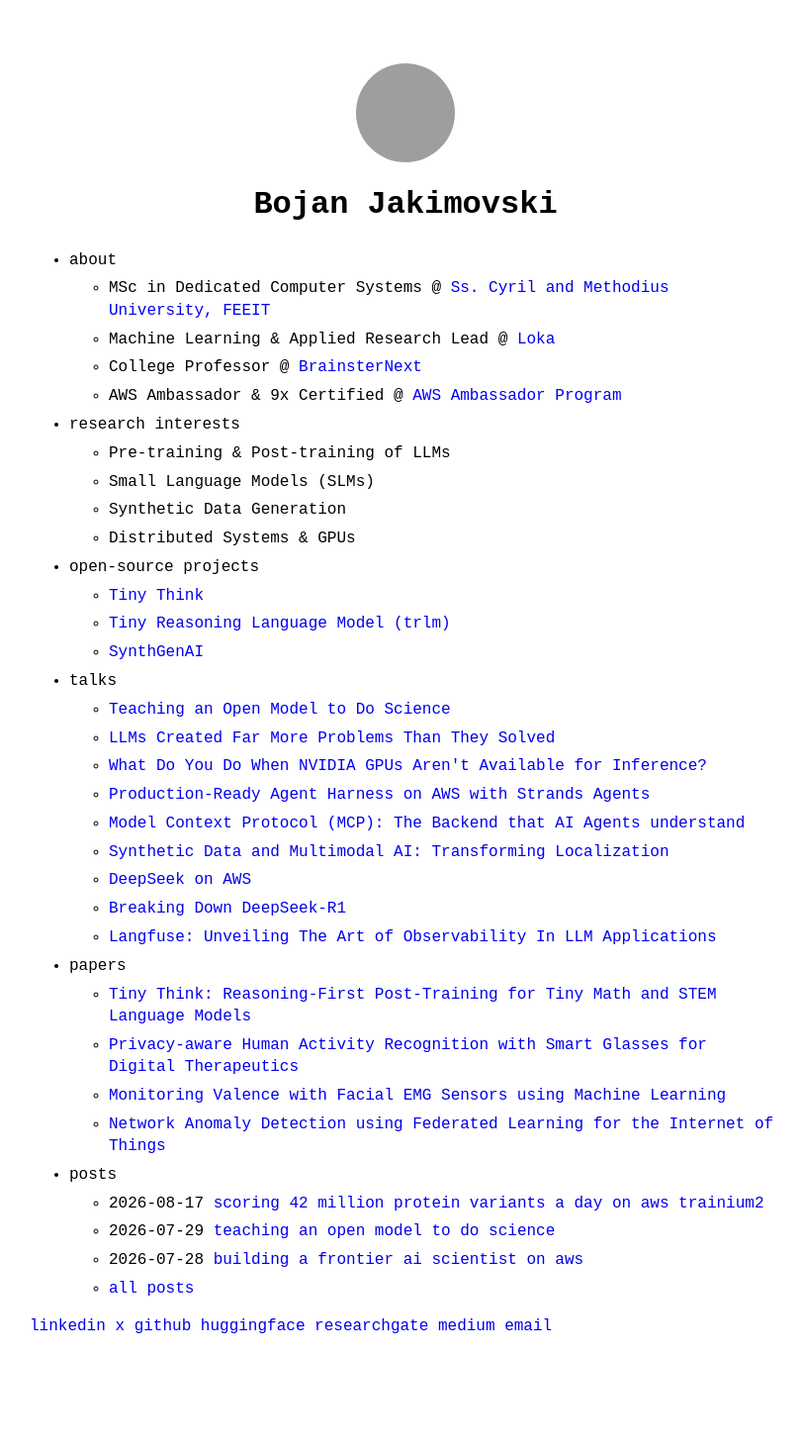
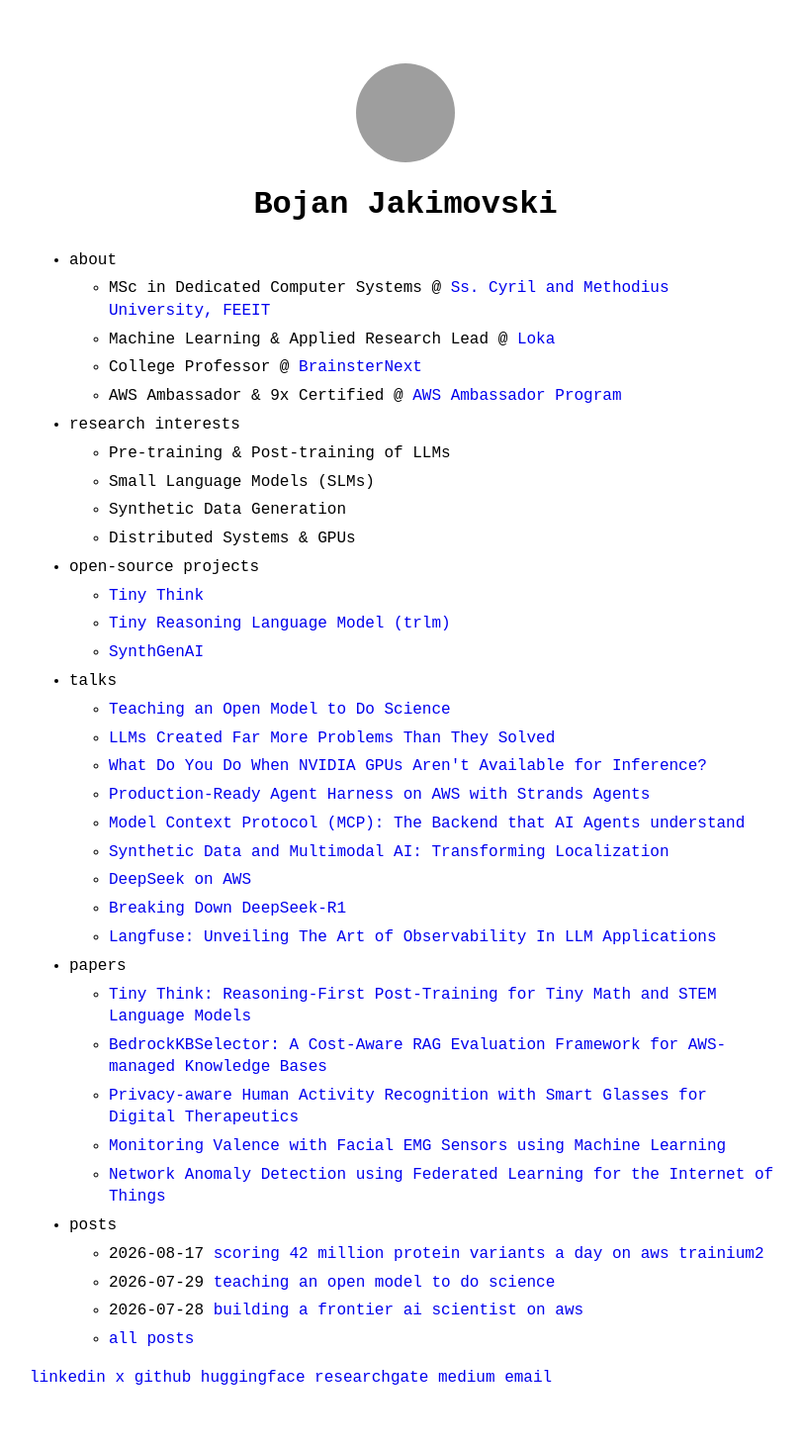
Before and after one commit to Shekswess/Shekswess.github.io, a Jekyll site: the page built from index.md, in a window 1280 px wide. Shown: the whole page at 99% size, without its empty margins (230-1043 px from the left). Built offline with Jekyll 4.4.1, drawn with Linux system fonts in a browser that asks for light colours; before the commit the page ends 1416 px from its top, so only the background shows below that; grey boxes are pictures that could not be loaded.

Commit message:
add(papers): link IEEE releases

```diff
--- a/_data/menu.yml
+++ b/_data/menu.yml
@@ -36,7 +36,8 @@ entries:
 
   - title: papers
     entries:
-      - title: "<a href='https://github.com/Shekswess/tiny-think/blob/main/tiny_think_paper.pdf'>Tiny Think: Reasoning-First Post-Training for Tiny Math and STEM Language Models</a>"
+      - title: "<a href='https://ieeexplore.ieee.org/document/11731575'>Tiny Think: Reasoning-First Post-Training for Tiny Math and STEM Language Models</a>"
+      - title: "<a href='https://ieeexplore.ieee.org/document/11731556'>BedrockKBSelector: A Cost-Aware RAG Evaluation Framework for AWS-managed Knowledge Bases</a>"
       - title: "<a href='https://scholar.google.com/citations?view_op=view_citation&hl=en&user=557AYDUAAAAJ&citation_for_view=557AYDUAAAAJ:d1gkVwhDpl0C'>Privacy-aware Human Activity Recognition with Smart Glasses for Digital Therapeutics </a>"
       - title: "<a href='https://scholar.google.com/citations?view_op=view_citation&hl=en&user=557AYDUAAAAJ&citation_for_view=557AYDUAAAAJ:u5HHmVD_uO8C'>Monitoring Valence with Facial EMG Sensors using Machine Learning</a>"
       - title: <a href='https://scholar.google.com/citations?view_op=view_citation&hl=en&user=557AYDUAAAAJ&citation_for_view=557AYDUAAAAJ:2osOgNQ5qMEC'>Network Anomaly Detection using Federated Learning for the Internet of Things</a>
```
